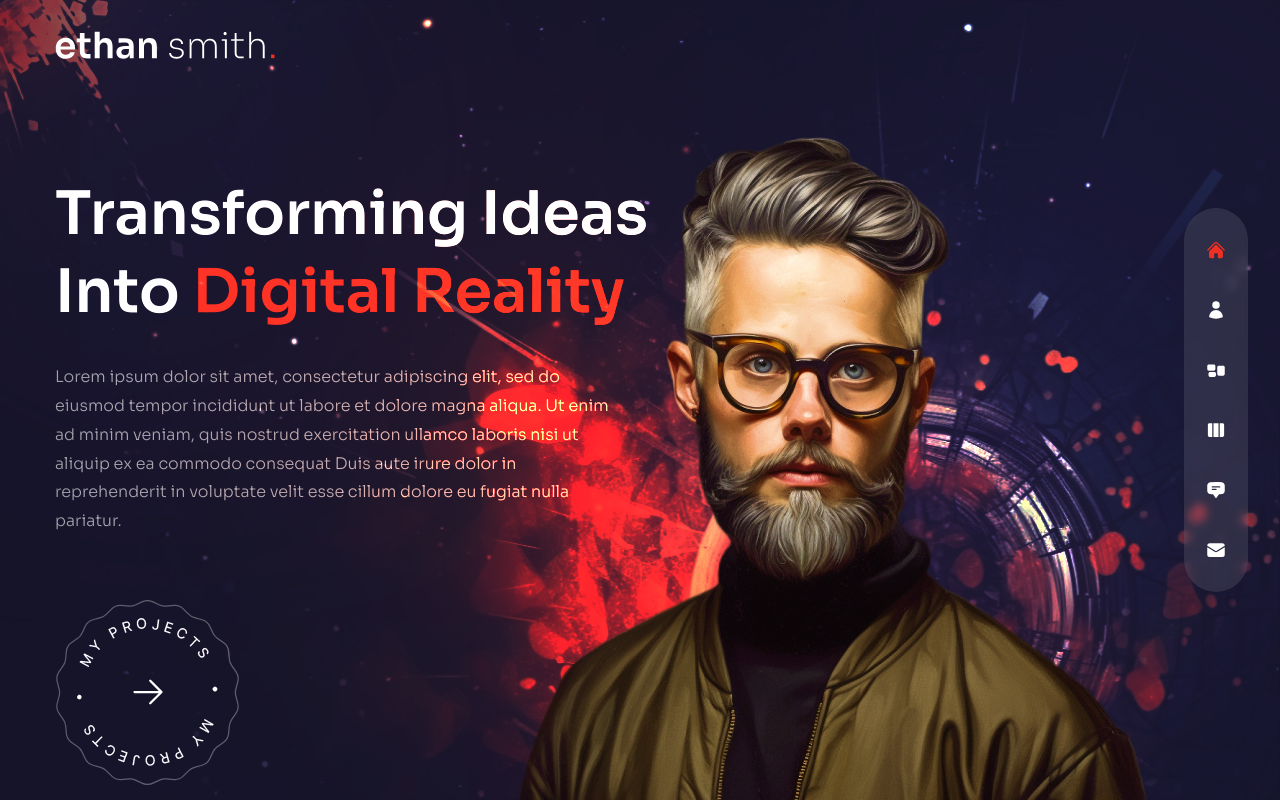
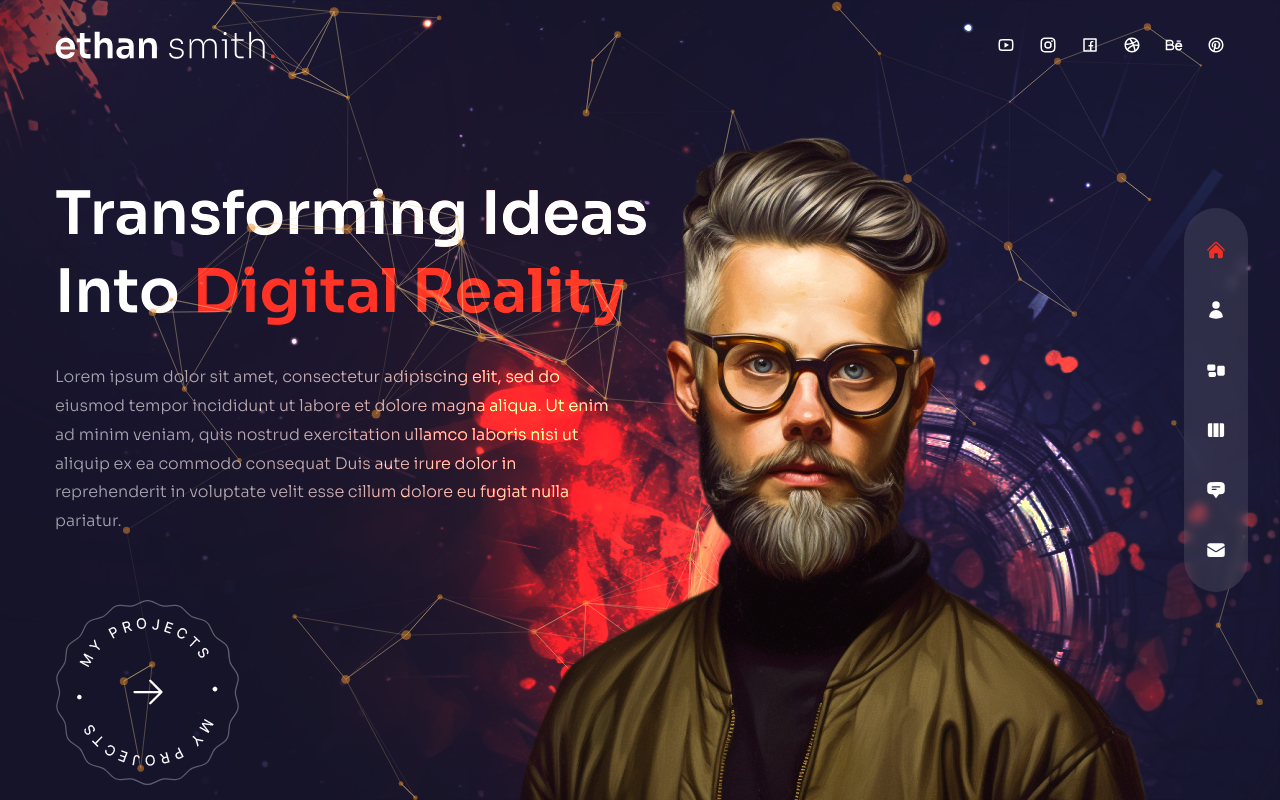
Before and after one commit to mahesha-piyumantha/NextJs-Portfolio, a Next.js app: page / in a window 1280 px wide. Built offline with nearby package versions, Linux system fonts and the light colour scheme.

Commit message:
socials page completed

```diff
--- a/components/Header.js
+++ b/components/Header.js
@@ -26,6 +26,7 @@
               priority={true}
             />
           </Link>
+          <Socials/>
         </div>
       </div>
     </header>
--- a/components/Socials.js
+++ b/components/Socials.js
@@ -1,7 +1,42 @@
+//link
+
+import Link from 'next/link';
+
+// icons
+
+import {
+  RiYoutubeLine, RiInstagramLine, RiFacebookBoxLine,
+  RiDribbbleLine, RiBehanceLine, RiPinterestLine
+} from 'react-icons/ri';
+
 const Socials = () => {
   return (
 
-    <div>Socials</div>
+    <div className='flex flex-row items-center gap-x-6 text-lg'>
+      <Link href={''} className='hover:text-accent transition-all duration-300'>
+        <RiYoutubeLine />
+      </Link>
+
+      <Link href={''} className='hover:text-accent transition-all duration-300'>
+        <RiInstagramLine />
+      </Link>
+
+      <Link href={''} className='hover:text-accent transition-all duration-300'>
+        <RiFacebookBoxLine />
+      </Link>
+
+      <Link href={''} className='hover:text-accent transition-all duration-300'>
+        <RiDribbbleLine />
+      </Link>
+
+      <Link href={''} className='hover:text-accent transition-all duration-300'>
+        <RiBehanceLine />
+      </Link>
+
+      <Link href={''} className='hover:text-accent transition-all duration-300'>
+        <RiPinterestLine />
+      </Link>
+    </div>
 
   )
 };
--- a/pages/index.js
+++ b/pages/index.js
@@ -83,7 +83,7 @@
 
         {/* particles */}
 
-        {/* <ParticlesContainer/> */}
+        <ParticlesContainer/>
 
         {/* avatar image */}
 
```
Lines whose indentation alone changed are shown as unchanged.
